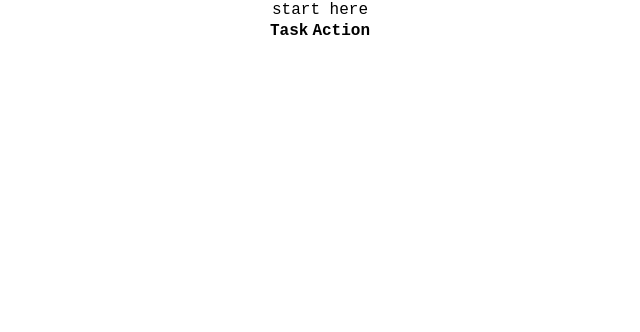
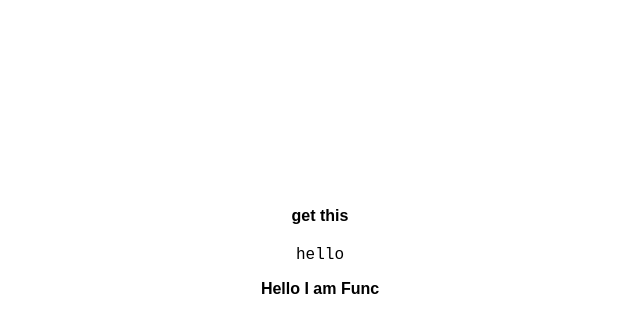
Before and after one commit to codemattcode/React-API-consume, a React (Create React App) app: page / in a window 1280 px wide. Shown: the top 332 px of the page, without its empty margins (320-960 px from the left). Built offline with nearby package versions, Linux system fonts and the light colour scheme.

Commit message:
at Func comp

```diff
--- a/src/Comps/App.js
+++ b/src/Comps/App.js
@@ -1,38 +1,26 @@
 import React, { Component } from 'react';
 import './App.css';
 import Todo from './Todo';
-
-const todos = [
-  {
-    task: 'make list',
-    isComplete: false
-  },
-  {
-    task: 'buy shoes',
-    isComplete: true
-  }
-];
-
+import Func from './Func';
 
 class App extends Component {
-  constructor(props) {
-    super(props);
-
-    this.state = {
-      todos
-    };
-  }
 
   render() {
     return (
       <div className="app-wrapper">
 
-        <div>
+        {/* <div>
             <code>start here</code>
-        </div>
+        </div> */}
 
         <div>
-            <code><Todo todos={this.state.todos}/></code>
+            <h4>get this</h4>
+            <code>
+              <Todo />
+            </code>
+            <div>
+              <Func />
+            </div>
         </div>
 
       </div>
--- /dev/null
+++ b/src/Comps/Func.js
@@ -0,0 +1,24 @@
+import React, { Component } from 'react';
+
+class Func extends Component {
+
+ renderFunc() {
+   return <b>Hello I am Func</b>;
+ }
+
+
+
+render() {
+  return (
+    <div className="app-wrapper">
+
+            <p>{this.renderFunc()}</p>
+
+
+    </div>
+    )
+  }
+}
+
+
+export default Func;
--- a/src/Comps/Todo.js
+++ b/src/Comps/Todo.js
@@ -1,22 +1,18 @@
+import _ from 'lodash';
 import React, { Component } from 'react';
 // import './Todo.css';
 
+class Todo extends Component {
+ renderItems(){
+   return 'hello';
+ }
 
-class App extends Component {
   render() {
-    console.log(this.props.todos)
-
     return (
       <div className="app-wrapper">
 
-        <table>
-          <thead>
-            <tr>
-              <th>Task</th>
-              <th>Action</th>
-            </tr>
-          </thead>
-        </table>
+              <p>{this.renderItems()}</p>
+
 
       </div>
     );
@@ -25,4 +21,4 @@ class App extends Component {
 
 
 
-export default App;
+export default Todo;
--- a/src/index.css
+++ b/src/index.css
@@ -7,4 +7,7 @@ body {
 html, body {
   display: flex;
   justify-content: center;
+  align-items: center;
+  height: 100%;
+  margin-top: -100px;
 }
```
